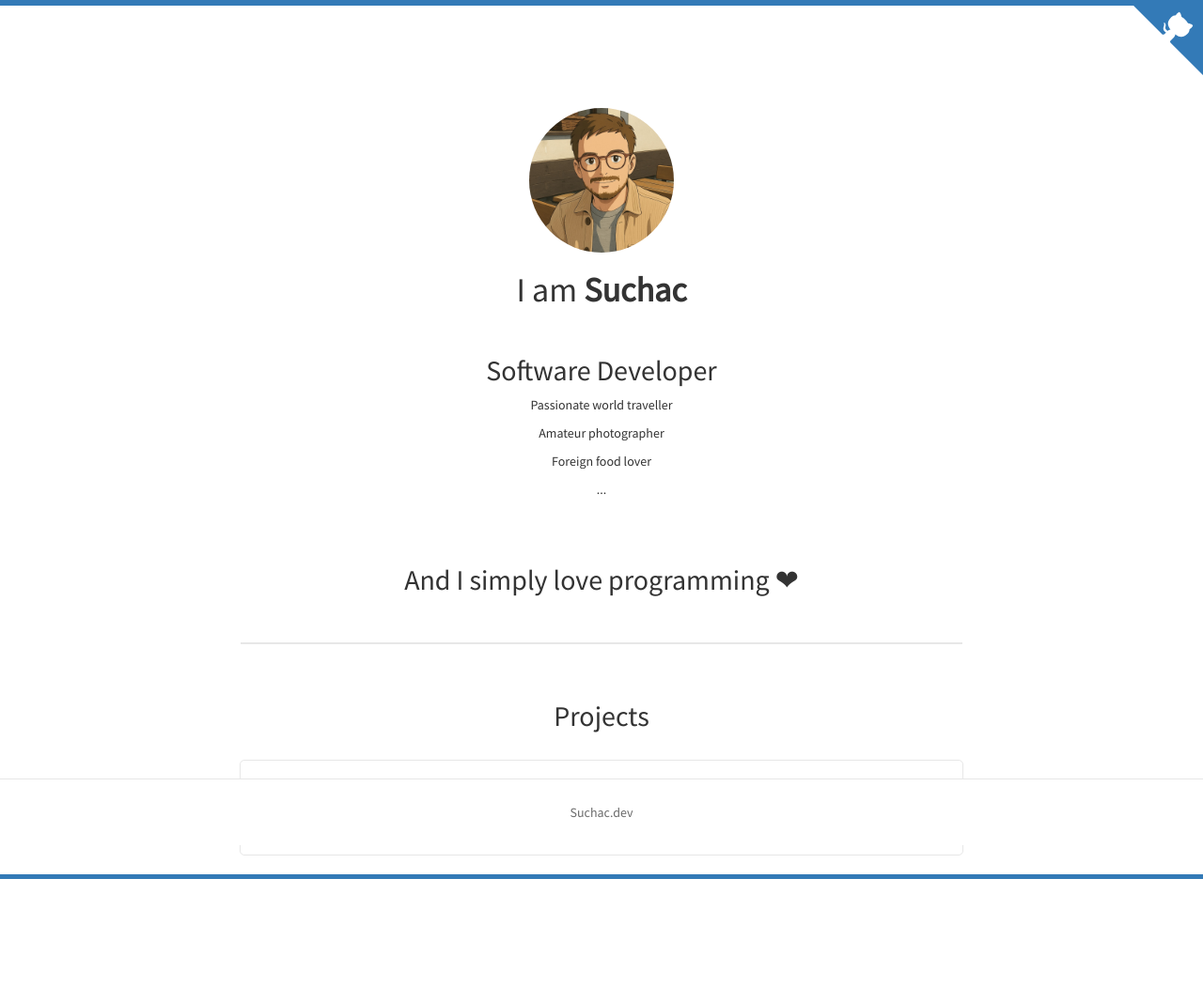
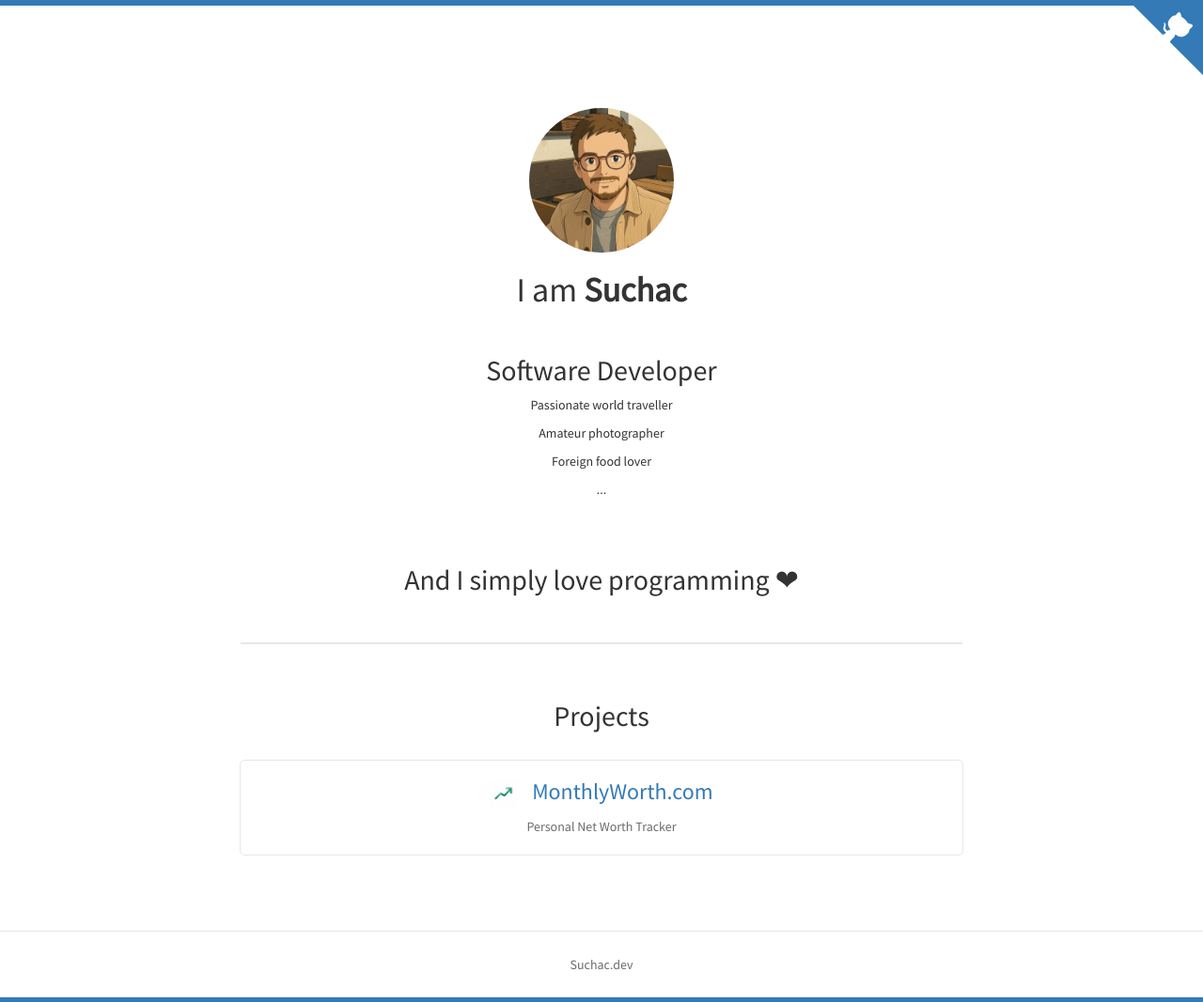
Before and after one commit to suchac/suchac.github.io, a Jekyll site: the page built from index.html, in a window 1280 px wide. Shown: the whole page at 94% size. Built offline with Jekyll 4.4.1, drawn with Linux system fonts in a browser that asks for light colours; nearby versions of some CDN libraries; the list of posts is cut into pages by our own code; before the commit the page ends 936 px from its top, so only the background shows below that.

Commit message:
Refactor footer styles to remove fixed positioning and adjust spacing

```diff
--- a/static/css/main.css
+++ b/static/css/main.css
@@ -216,12 +216,11 @@ h5 a:hover {
 -------------------------------------------------- */
 
 footer {
-    position: fixed;
-    bottom: 0;
     width: 100%;
     background-color: #fff;
     padding: 5px 0;
     border-top: 1px solid #e7e7e7;
+    margin-top: 40px;
 }
 .footer {
     text-decoration: none !important;
@@ -232,9 +231,8 @@ footer {
 div.footer {
     border-bottom: 5px solid #337ab7;
 }
-/* Set the fixed height of the footer here */
-/*.footer {
-  height: 50px;
-  padding-bottom: 15px;
 
-}*/
+/* Add padding to body to ensure footer has space */
+#wrap {
+    padding-bottom: 20px;
+}
```
